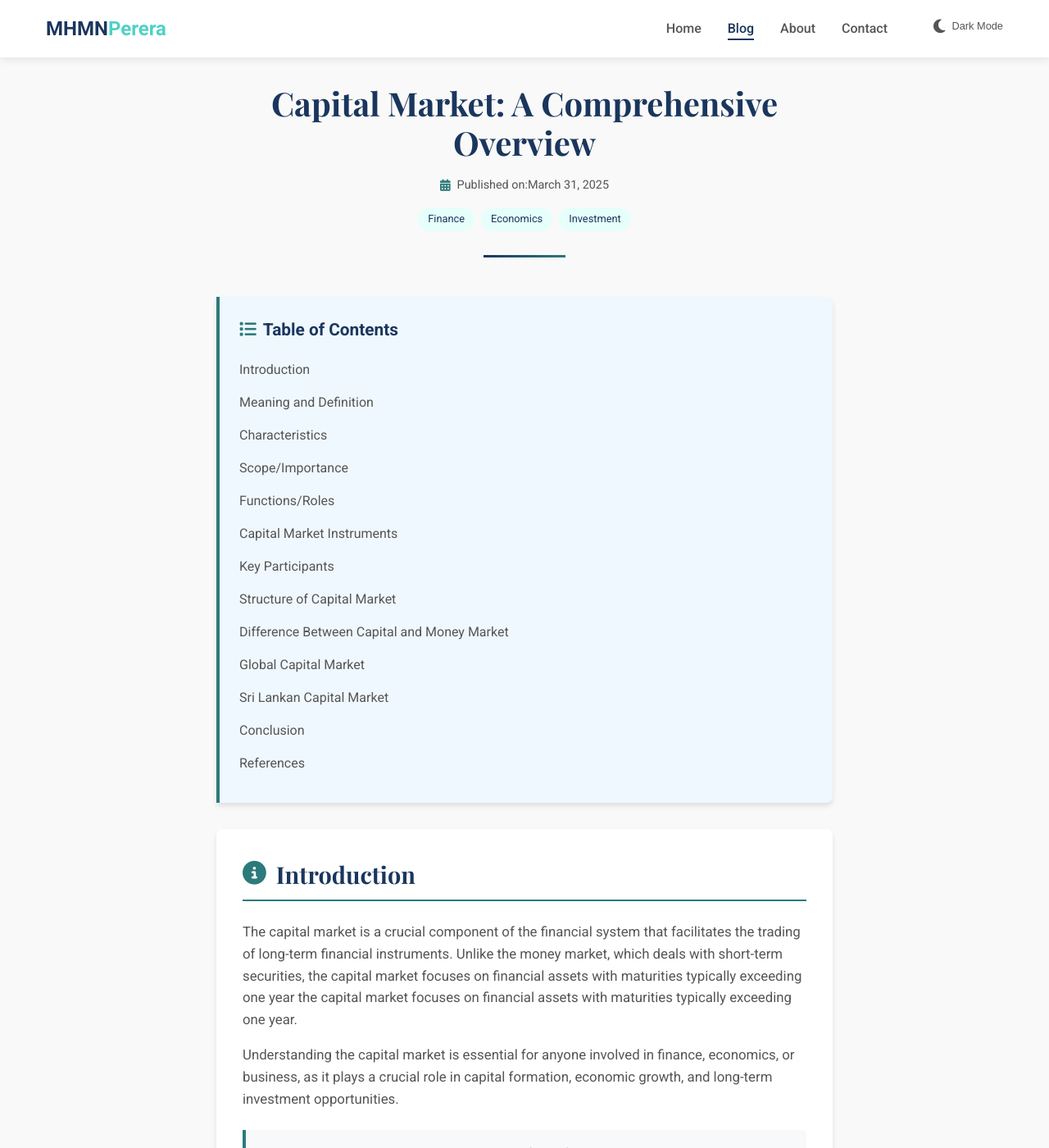
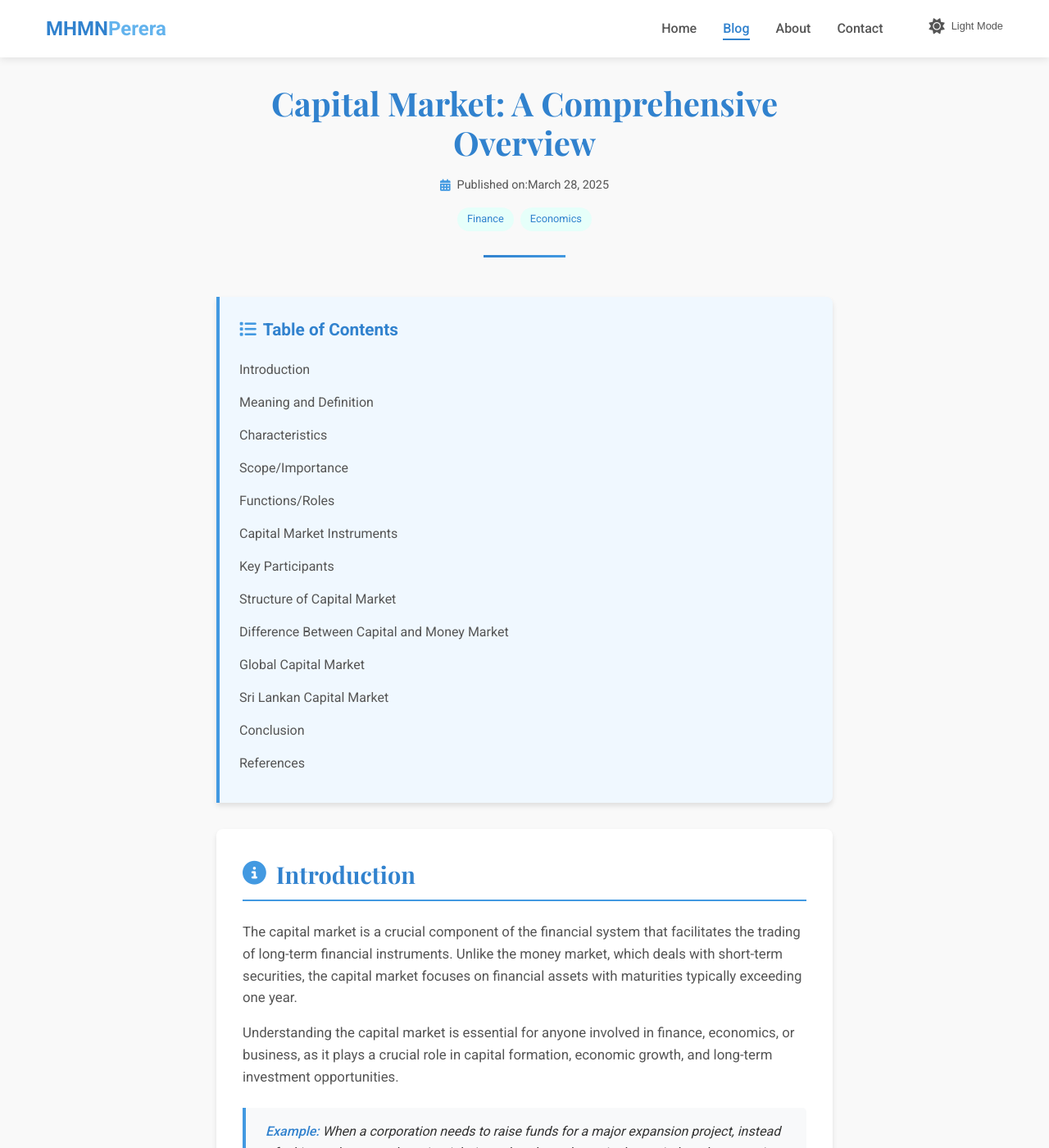
Before and after one commit to MHMNP2021/portfolio.github.io, a Jekyll site: the page blog/capital-market.html, which Jekyll copies as it is, in a window 1280 px wide and 1400 px high. Shown: the whole window at 82% size. Built offline with Jekyll 4.4.1, drawn with Linux system fonts in a browser that asks for light colours.

Commit message:
Update capital-market.html

```diff
--- a/blog/capital-market.html
+++ b/blog/capital-market.html
@@ -11,13 +11,49 @@
 <style>
     /* Reset and base styles */
     :root {
+        --bg-primary: #1a202c;
+        --bg-secondary: #2d3748;
+        --text-primary: #e2e8f0;
+        --text-secondary: #a0aec0;
+        --accent-primary: #4299e1;
+        --accent-secondary: #3182ce;
+        --accent-highlight: #63b3ed;
+        --border-color: #4a5568;
+        --card-shadow: 0 2px 15px rgba(0, 0, 0, 0.2);
+        --header-bg: #2d3748;
+        --header-shadow: 0 2px 10px rgba(0, 0, 0, 0.3);
+        --footer-bg: #1a202c;
+        --footer-text: #e2e8f0;
+        --toc-bg: #2d3748;
+        --example-bg: #3a4a5e;
+        --key-points-bg: #2c4a52;
+        --table-header-bg: #3182ce;
+        --table-header-text: #e2e8f0;
+        --table-row-even: #3a4a5e;
+        --table-row-hover: #2c4a52;
+        --code-bg: #2d3748;
+        --back-to-top-bg: #4299e1;
+        --back-to-top-hover: #3182ce;
+        --category-bg: #2c4a52;
+        --category-text: #63b3ed;
+        --comment-bg: #2d3748;
+        --comment-border: #4a5568;
+        --comment-highlight: #2c4a52;
+        --button-primary: #4299e1;
+        --button-hover: #3182ce;
+        --button-text: #1a202c;
+        --reference-bg: #2d3748;
+        --reference-border: #4a5568;
+    }
+
+    .light-mode {
         --bg-primary: #f9f9f9;
         --bg-secondary: #ffffff;
         --text-primary: #333333;
         --text-secondary: #555555;
-        --accent-primary: #1a365d;
-        --accent-secondary: #2c7a7b;
-        --accent-highlight: #4fd1c5;
+        --accent-primary: #3182ce;
+        --accent-secondary: #4299e1;
+        --accent-highlight: #63b3ed;
         --border-color: #dddddd;
         --card-shadow: 0 4px 6px rgba(0, 0, 0, 0.1);
         --header-bg: #ffffff;
@@ -27,59 +63,23 @@
         --toc-bg: #f0f8ff;
         --example-bg: #f8f9fa;
         --key-points-bg: #e6fffa;
-        --table-header-bg: #1a365d;
+        --table-header-bg: #3182ce;
         --table-header-text: #ffffff;
         --table-row-even: #f2f2f2;
         --table-row-hover: #e6fffa;
         --code-bg: #f5f5f5;
-        --back-to-top-bg: #2c7a7b;
-        --back-to-top-hover: #1a365d;
+        --back-to-top-bg: #4299e1;
+        --back-to-top-hover: #3182ce;
         --category-bg: #e6fffa;
-        --category-text: #1a365d;
+        --category-text: #3182ce;
         --comment-bg: #f8f9fa;
         --comment-border: #e2e8f0;
         --comment-highlight: #e6fffa;
-        --button-primary: #2c7a7b;
-        --button-hover: #1a365d;
+        --button-primary: #4299e1;
+        --button-hover: #3182ce;
         --button-text: #ffffff;
         --reference-bg: #f8f9fa;
         --reference-border: #e2e8f0;
-    }
-
-    .dark-mode {
-        --bg-primary: #1a202c;
-        --bg-secondary: #2d3748;
-        --text-primary: #e2e8f0;
-        --text-secondary: #a0aec0;
-        --accent-primary: #4fd1c5;
-        --accent-secondary: #2c7a7b;
-        --accent-highlight: #4fd1c5;
-        --border-color: #4a5568;
-        --card-shadow: 0 2px 15px rgba(0, 0, 0, 0.2);
-        --header-bg: #2d3748;
-        --header-shadow: 0 2px 10px rgba(0, 0, 0, 0.3);
-        --footer-bg: #1a202c;
-        --footer-text: #e2e8f0;
-        --toc-bg: #2d3748;
-        --example-bg: #3a4a5e;
-        --key-points-bg: #2c4a52;
-        --table-header-bg: #2c7a7b;
-        --table-header-text: #e2e8f0;
-        --table-row-even: #3a4a5e;
-        --table-row-hover: #2c4a52;
-        --code-bg: #2d3748;
-        --back-to-top-bg: #4fd1c5;
-        --back-to-top-hover: #2c7a7b;
-        --category-bg: #2c4a52;
-        --category-text: #4fd1c5;
-        --comment-bg: #2d3748;
-        --comment-border: #4a5568;
-        --comment-highlight: #2c4a52;
-        --button-primary: #4fd1c5;
-        --button-hover: #2c7a7b;
-        --button-text: #1a202c;
-        --reference-bg: #2d3748;
-        --reference-border: #4a5568;
     }
 
     * {
@@ -874,8 +874,8 @@
             <li><a href="../index.html#contact">Contact</a></li>
             <li>
                 <button class="theme-toggle" id="themeToggle">
-                    <i class="fas fa-moon"></i>
-                    <span>Dark Mode</span>
+                    <i class="fas fa-sun"></i>
+                    <span>Light Mode</span>
                 </button>
             </li>
         </ul>
@@ -887,11 +887,10 @@
         <div class="article-header">
             <h1>Capital Market: A Comprehensive Overview</h1>
             <div class="post-meta">
-                <span class="date"><i class="fas fa-calendar-alt"></i> Published on: <time datetime="2025-03-31">March 31, 2025</time></span>
+                <span class="date"><i class="fas fa-calendar-alt"></i> Published on: <time datetime="2025-03-28">March 28, 2025</time></span>
                 <span class="categories">
                     <a href="#">Finance</a>
                     <a href="#">Economics</a>
-                    <a href="#">Investment</a>
                 </span>
             </div>
         </div>
@@ -917,7 +916,7 @@
 
         <section id="introduction">
             <h2><i class="fas fa-info-circle"></i> Introduction</h2>
-            <p>The capital market is a crucial component of the financial system that facilitates the trading of long-term financial instruments. Unlike the money market, which deals with short-term securities, the capital market focuses on financial assets with maturities typically exceeding one year  the capital market focuses on financial assets with maturities typically exceeding one year.
+            <p>The capital market is a crucial component of the financial system that facilitates the trading of long-term financial instruments. Unlike the money market, which deals with short-term securities, the capital market focuses on financial assets with maturities typically exceeding one year.
 
 <p>Understanding the capital market is essential for anyone involved in finance, economics, or business, as it plays a crucial role in capital formation, economic growth, and long-term investment opportunities.</p>
 
```
